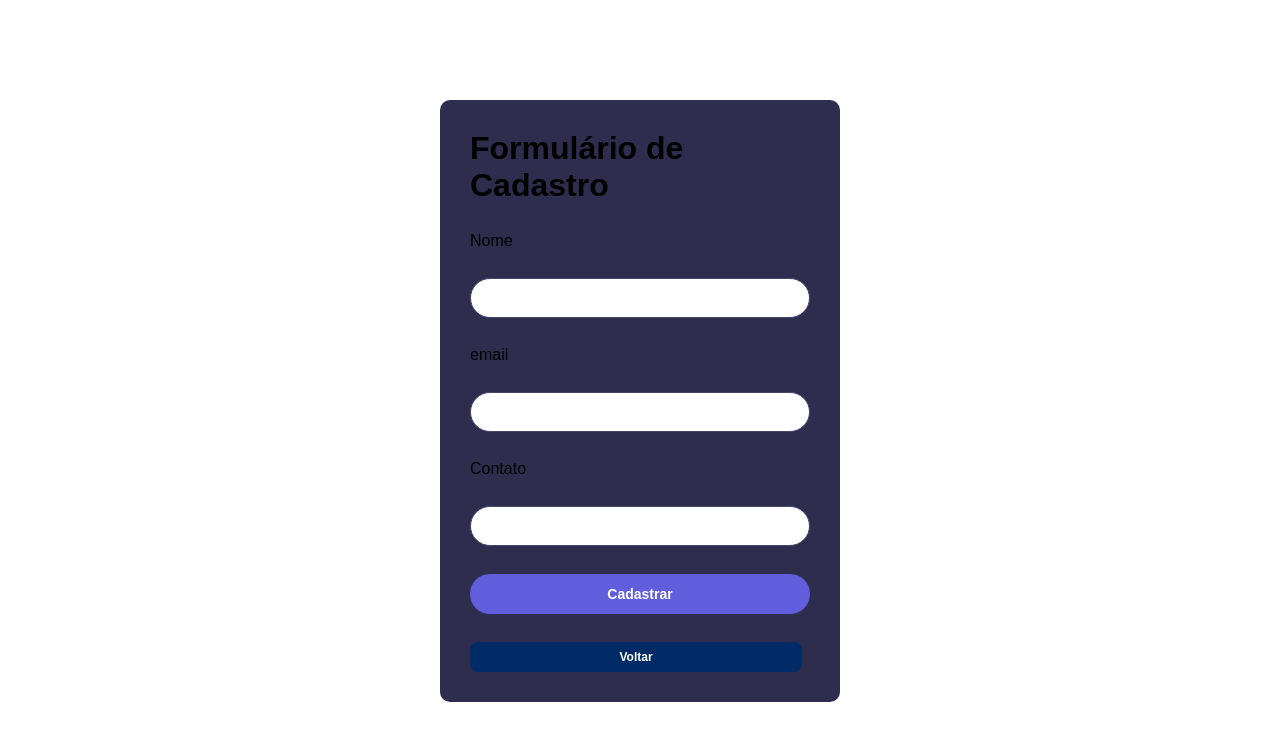
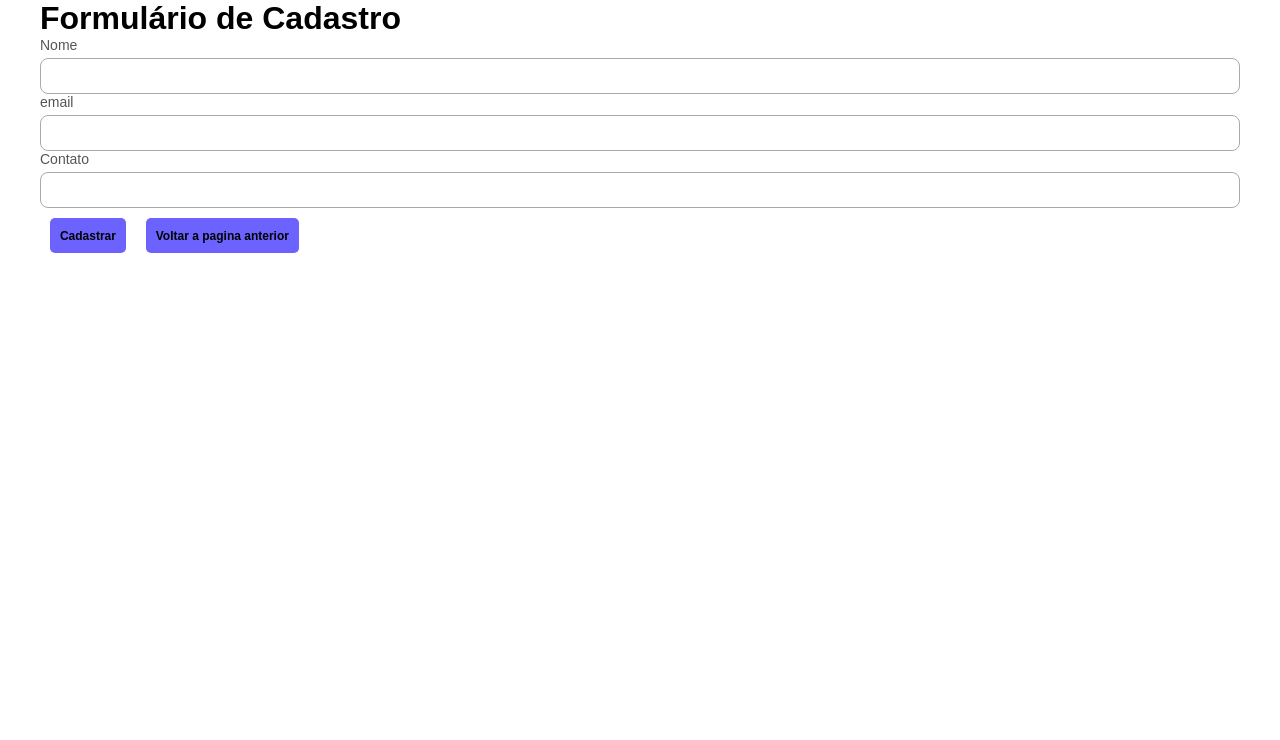
Before and after one commit to Roneanderson/Todo_List, a React (Create React App) app: page /novo in a window 1280 px wide. Shown: the top 740 px of the page. Built offline with nearby package versions, Linux system fonts and the light colour scheme.

Commit message:
finalizando estilização do formulario

```diff
--- a/src/containers/BotaoPagina/styles.ts
+++ /dev/null
@@ -1,13 +0,0 @@
-import styled from 'styled-components'
-
-export const VoltarPagina = styled.button`
-  font-weight: bold;
-  font-size: 12px;
-  color: #fff;
-  padding: 8px 12px;
-  border: none;
-  cursor: pointer;
-  background-color: rgb(1, 43, 102);
-  border-radius: 8px;
-  margin-right: 8px;
-`
--- a/src/containers/Formulario/index.tsx
+++ b/src/containers/Formulario/index.tsx
@@ -1,11 +1,10 @@
 import { FormEvent, useState } from 'react'
 import { useDispatch } from 'react-redux'
 
-import { Container, Form, Botao, Input } from './styles'
+import { Form, Botao, Input, Label } from './styles'
 import Tarefa from '../../models/Tarefas'
 import { cadastrar } from '../../store/redurcers/tarefas'
 import { useNavigate } from 'react-router-dom'
-import { VoltarPagina } from '../BotaoPagina/styles'
 
 const Formulário = () => {
   const dispatch = useDispatch()
@@ -21,10 +20,10 @@ const Formulário = () => {
     navigate('/')
   }
   return (
-    <Container>
+    <div>
       <Form onSubmit={cadastrarTarefa}>
         <h1>Formulário de Cadastro</h1>
-        <label htmlFor="nome">Nome</label>
+        <Label htmlFor="nome">Nome</Label>
         <Input
           value={nome}
           onChange={(evento) => setNome(evento.target.value)}
@@ -33,7 +32,7 @@ const Formulário = () => {
           type="text"
         />
 
-        <label htmlFor="email">email</label>
+        <Label htmlFor="email">email</Label>
         <Input
           onChange={(evento) => setEmail(evento.target.value)}
           id="email"
@@ -42,7 +41,7 @@ const Formulário = () => {
           type="email"
         />
 
-        <label htmlFor="contato">Contato</label>
+        <Label htmlFor="contato">Contato</Label>
         <Input
           onChange={(evento) => setContato(evento.target.value)}
           id="contato"
@@ -50,10 +49,16 @@ const Formulário = () => {
           value={contato}
           type="number"
         />
-        <Botao type="submit">Cadastrar</Botao>
-        <VoltarPagina>Voltar</VoltarPagina>
+        <div>
+          <Botao type="submit">
+            <a>Cadastrar</a>
+          </Botao>
+          <Botao type="button" onClick={() => navigate('/')}>
+            <a>Voltar a pagina anterior</a>
+          </Botao>
+        </div>
       </Form>
-    </Container>
+    </div>
   )
 }
 
--- a/src/containers/Formulario/styles.ts
+++ b/src/containers/Formulario/styles.ts
@@ -1,40 +1,38 @@
 import styled from 'styled-components'
 
-export const Container = styled.div`
-  display: flex;
-  flex-direction: column;
-  align-items: center;
-  padding-top: 100px;
-`
 export const Form = styled.form`
   display: flex;
   flex-direction: column;
-  gap: 28px;
-  padding: 30px;
-  border-radius: 10px;
-  background-color: #2e2d4e;
-  max-width: 50%;
-  width: 400px;
-  margin-bottom: 20px;
 `
+export const Label = styled.label`
+  margin-bottom: 5px;
+  font-size: 14px;
+  font-weight: 500;
+  color: #555;
+`
+export const Input = styled.input`
+  border: 1px solid #aaaaaa;
+  border-radius: 8px;
+  background-color: #fff;
+  height: 36px;
+  padding: 0 10px;
+`
+
 export const Botao = styled.button`
-  border-radius: 30px;
-  background-color: rgb(97, 94, 221);
-  height: 40px;
+  margin-top: 2.5rem;
   border: none;
-  font-weight: bold;
+  background-color: #6c63ff;
+  padding: 0.62rem;
+  border-radius: 5px;
   cursor: pointer;
-  color: #fff;
-  font-size: 14px;
+  margin: 10px;
 
   &:hover {
-    opacity: 0.8;
+    background-color: #6b63fff1;
+  }
+
+  a {
+    font-weight: bold;
+    font-size: 12px;
   }
 `
-
-export const Input = styled.input`
-  border: 1px solid #48456c;
-  border-radius: 30px;
-  height: 40px;
-  background-color: 363653;
-`
```
Also changed, not shown: src/containers/BotaoPagina/index.tsx (deleted, +0 -13 lines).
